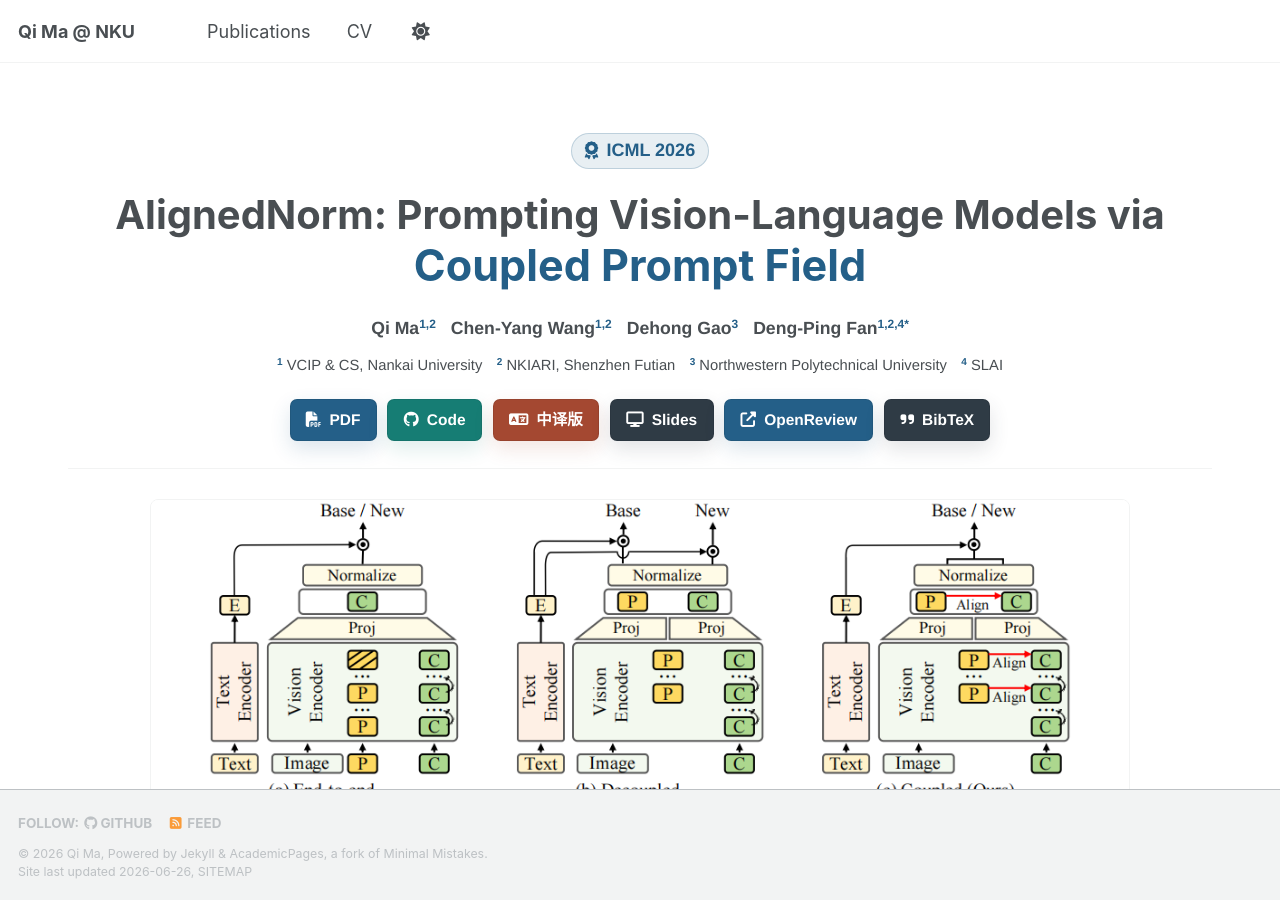
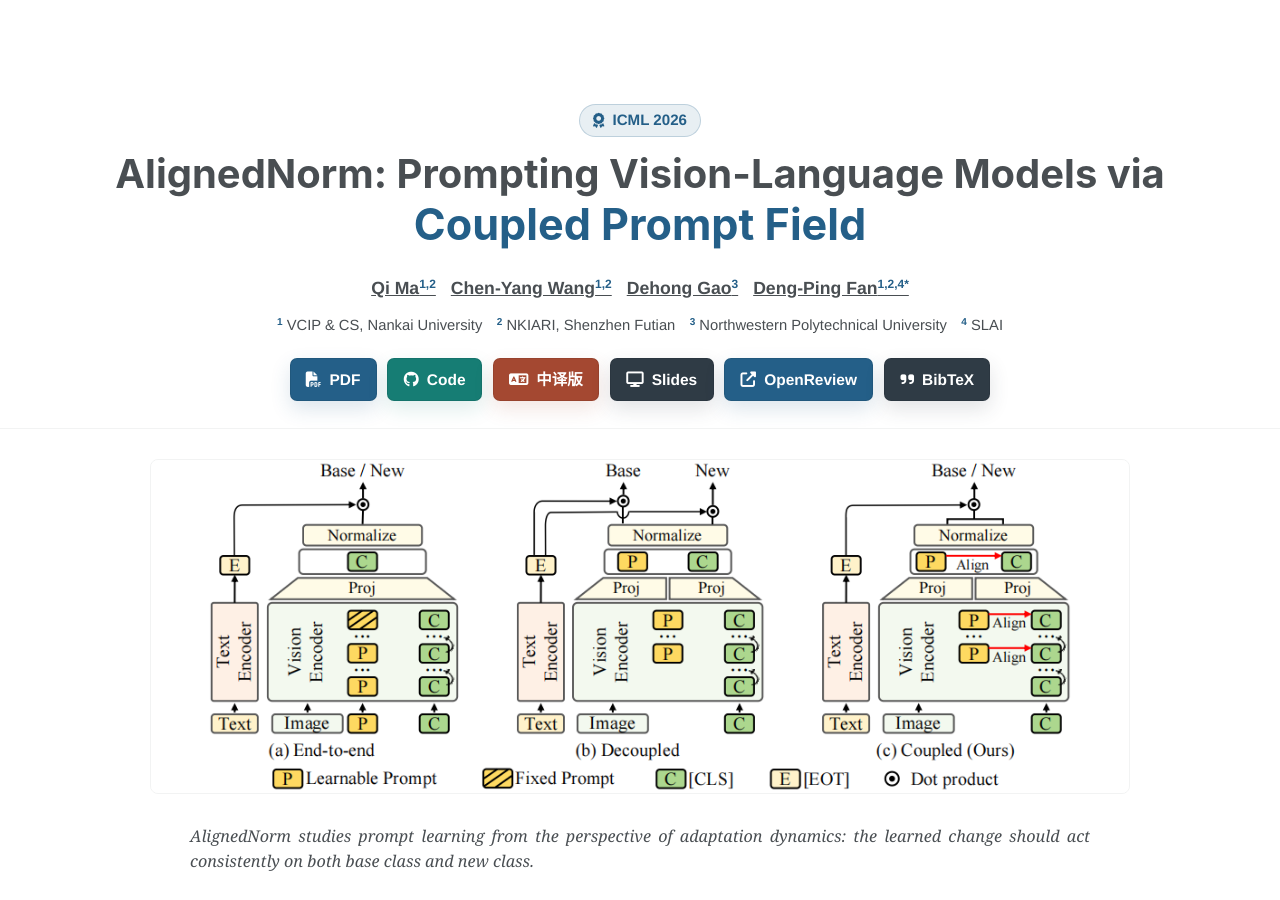
Before and after one commit to QByteM/QByteM.github.io, a Jekyll site: the page built from _pages/papers/alignednorm.html, in a window 1280 px wide and 900 px high. Built offline with Jekyll 4.4.1, drawn with Linux system fonts in a browser that asks for light colours; a style sheet for code colours, icons or effects is not loaded; some of the changed lines change nothing that is shown.

Commit message:
add pages

```diff
--- /dev/null
+++ b/_layouts/project.html
@@ -0,0 +1,14 @@
+---
+layout: compress
+---
+
+{% include base_path %}
+{% include head.html %}
+{% include head/custom.html %}
+{% include browser-upgrade.html %}
+
+{{ content }}
+
+{% include footer/custom.html %}
+{% include footer.html %}
+{% include scripts.html %}
--- a/_pages/papers/alignednorm.html
+++ b/_pages/papers/alignednorm.html
@@ -1,6 +1,6 @@
 ---
-layout: single
-title: "AlignedNorm: Prompting Vision-Language Models via Coupled Prompt Field"
+layout: project
+title: "AlignedNorm"
 permalink: /alignednorm/
 author_profile: false
 excerpt: "AlignedNorm studies process generalization in prompt learning by modeling adaptation as a Coupled Prompt Field and stabilizing it through two-level norm alignment."
```
